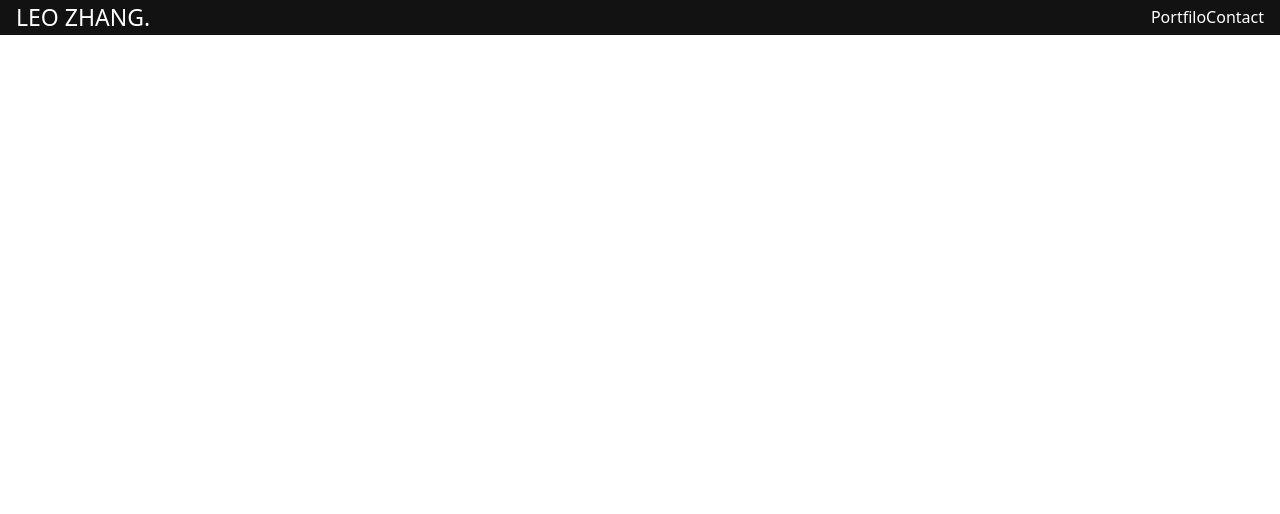
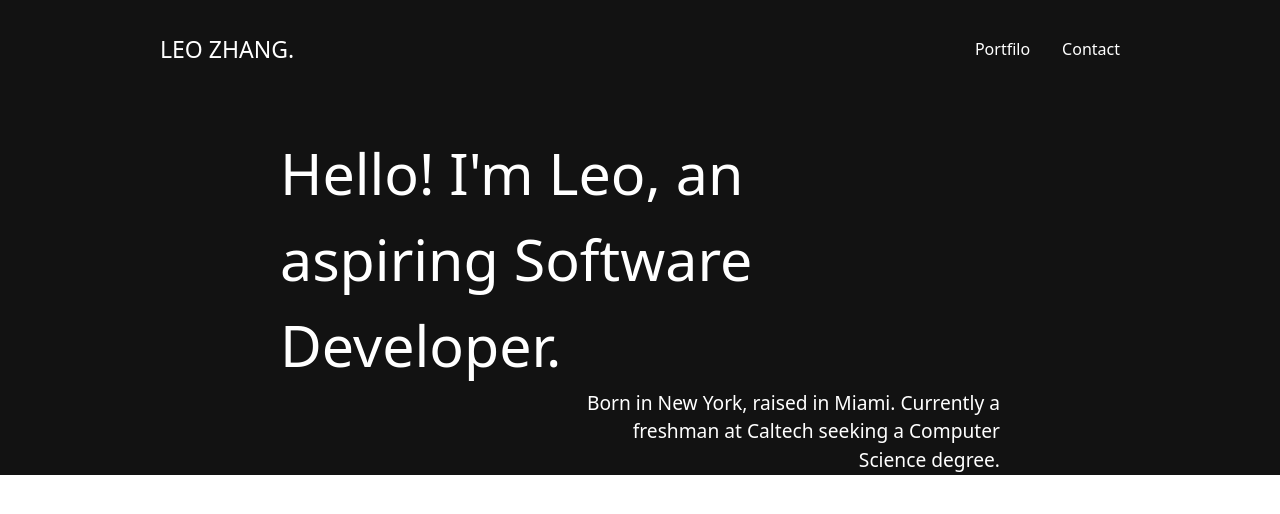
Before and after one commit to randomlylelo/personalsite, a Gatsby site: page / in a window 1280 px wide. Built offline with nearby package versions, Linux system fonts and the light colour scheme; Gatsby itself is replaced by a stand-in of ours.

Commit message:
navbar spacing.

```diff
--- a/src/pages/index.js
+++ b/src/pages/index.js
@@ -1,31 +1,42 @@
-import * as React from "react"
+import * as React from 'react';
 
 const IndexPage = () => {
   return (
     <main>
-      <div className="bg-customGray text-white px-4">
+      <div className="bg-customGray text-white">
+        <div className="w-9/12 m-auto">
           {/* Navbar */}
-        <div className="flex">
+          <div className="flex py-8">
             {/* Title */}
-          <div className="uppercase text-xl">
-            Leo Zhang.
-          </div>
+            <div className="uppercase text-xl">Leo Zhang.</div>
             <div className="flex-grow"></div>
             {/* Navbar items */}
             <div className="flex items-center">
-            <div className="">
-              Portfilo
-            </div>
-            <div className="">
-              Contact
+              <div className="px-4">Portfilo</div>
+              <div className="pl-4">Contact</div>
             </div>
           </div>
+          {/* Space */}
+          <div className=" pt-8"></div>
+          {/* Hero */}
+          <div className=" w-9/12 m-auto flex flex-col">
+            <div className="w-9/12">
+              <p className="text-6xl">
+                Hello! I'm Leo, an aspiring Software Developer.
+              </p>
             </div>
-        {/* Hero */}
+            <div className=" w-7/12 self-end">
+              <p className="text-large text-right">
+                Born in New York, raised in Miami. Currently a freshman at Caltech
+                seeking a Computer Science degree.
+              </p>
+            </div>
+          </div>
           {/* Featured Projects */}
         </div>
+      </div>
     </main>
-  )
-}
+  );
+};
 
-export default IndexPage
+export default IndexPage;
```
Lines whose indentation alone changed are shown as unchanged.
